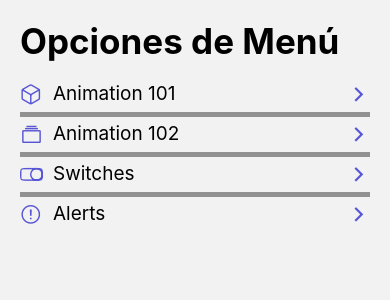
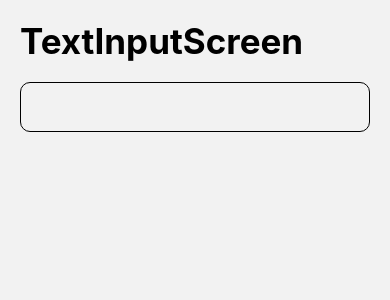
Before and after one commit to Dante1704/react-native-apps, a React Native app in the folder 06-RNComponents/: screen /TextInputScreen in a window 390 px wide. Shown: the top 300 px of the page. Built offline with nearby package versions, Linux system fonts and the light colour scheme.

Commit message:
creado screen de TextInputs y renderizado un input en el mismo

```diff
--- a/06-RNComponents/src/data/menuItems.tsx
+++ b/06-RNComponents/src/data/menuItems.tsx
@@ -21,4 +21,9 @@
         icon: 'alert-circle-outline',
         component: 'AlertScreen',
     },
+    {
+        name: 'TextInputs',
+        icon: 'document-text-outline',
+        component: 'TextInputScreen',
+    },
 ];
--- a/06-RNComponents/src/navigation/Navigation.tsx
+++ b/06-RNComponents/src/navigation/Navigation.tsx
@@ -5,6 +5,8 @@
 import { Animation102Screen } from '../screens/Animation102Screen';
 import { SwitchScreen } from '../screens/SwitchScreen';
 import { AlertScreen } from '../screens/AlertScreen';
+import { TextInputScreen } from '../screens/TextInputScreen';
+
 
 //tipado de las rutas segun recomendacion de react docs
 export type RootStackParams = {
@@ -14,6 +16,7 @@
     Animation102Screen: undefined,
     SwitchScreen: undefined,
     AlertScreen: undefined,
+    TextInputScreen: undefined
 }
 
 const Stack = createStackNavigator<RootStackParams>();
@@ -31,6 +34,7 @@
             <Stack.Screen name="Animation102Screen" component={Animation102Screen} />
             <Stack.Screen name="SwitchScreen" component={SwitchScreen} />
             <Stack.Screen name="AlertScreen" component={AlertScreen} />
+            <Stack.Screen name="TextInputScreen" component={TextInputScreen} />
 
         </Stack.Navigator>
     );
--- /dev/null
+++ b/06-RNComponents/src/screens/TextInputScreen.tsx
@@ -0,0 +1,25 @@
+import React from 'react';
+import { HeaderTitle } from '../components/HeaderTitle';
+import { styles } from '../theme/Theme';
+import { View, TextInput, StyleSheet } from 'react-native';
+
+export const TextInputScreen = () => {
+    return (
+        <View style={styles.globalMargin}>
+            <HeaderTitle title="TextInputScreen" />
+            <TextInput
+                style={stylesScreen.inputStyle}
+            />
+        </View>
+    );
+};
+
+const stylesScreen = StyleSheet.create({
+    inputStyle: {
+        borderWidth: 1,
+        height: 50,
+        paddingHorizontal: 10,
+        borderRadius: 10,
+        borderColor: 'black',
+    },
+});
```
